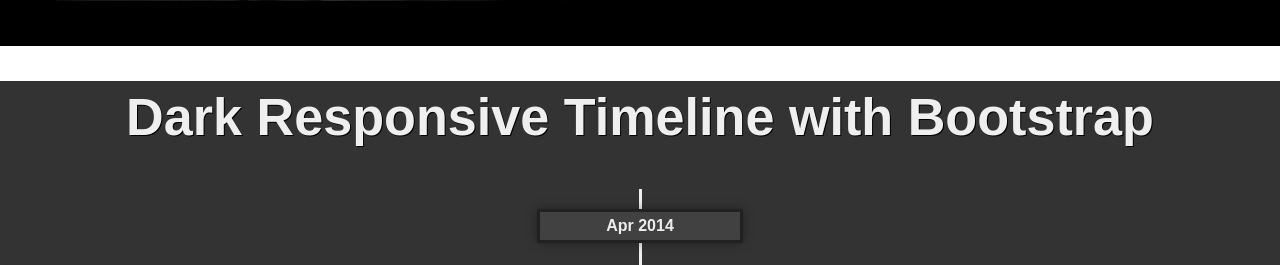
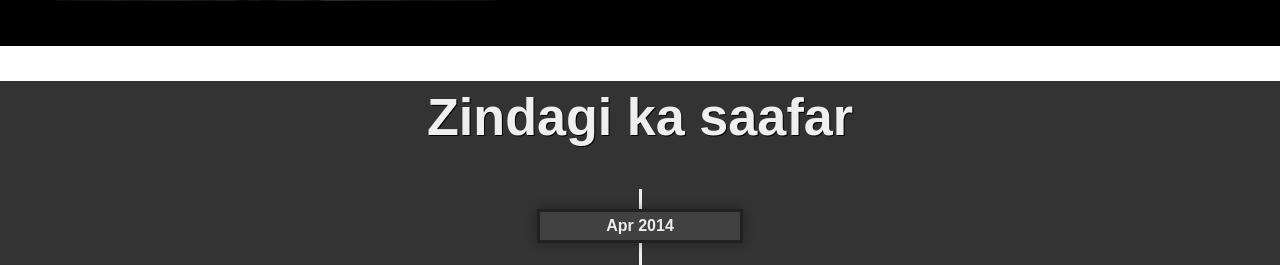
Before and after one commit to visheshsanghani/visheshsanghani.com-Angular, a website: page index.html in a window 1280 px wide. Shown: the part 2444-2709 px from the top of the page. Drawn offline with nearby package versions, Linux system fonts and the light colour scheme.

Commit message:
Timeline-7

```diff
--- a/index.html
+++ b/index.html
@@ -193,7 +193,7 @@
 
 <div class="container-time">
   <header class="page-header" style="margin: 0px;">
-    <h1>Dark Responsive Timeline with Bootstrap</h1>
+    <h1>Zindagi ka saafar</h1>
   </header>
 
   <ul class="timeline">
```
